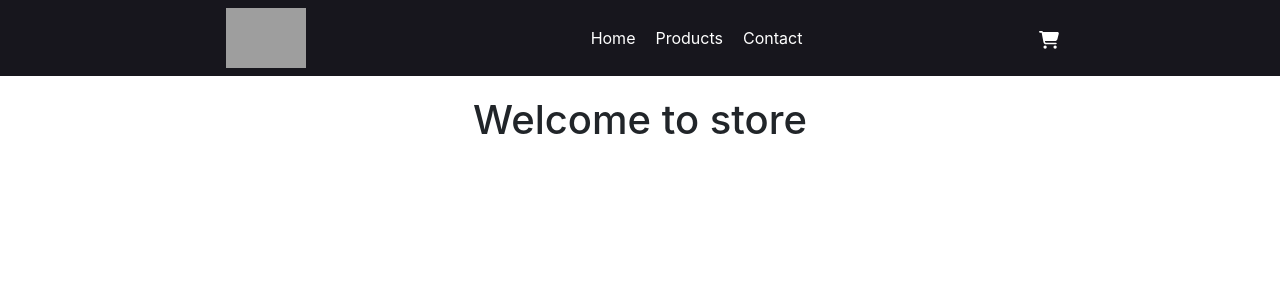
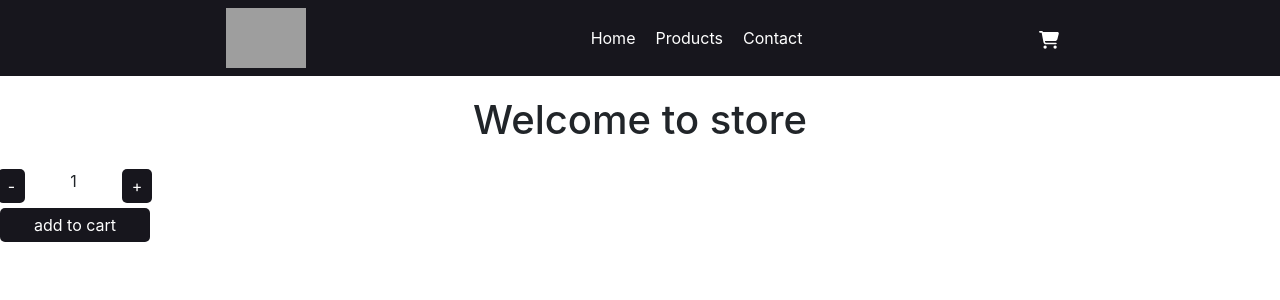
Before and after one commit to KennyAlmeida/Ecommerce-React, a React (Create React App) app in the folder ecommerce/: page / in a window 1280 px wide. Shown: the top 300 px of the page. Built offline with nearby package versions, Linux system fonts and the light colour scheme; grey boxes are pictures that could not be loaded.

Commit message:
ItemCount.js

```diff
--- a/ecommerce/src/App.css
+++ b/ecommerce/src/App.css
@@ -50,3 +50,31 @@
 .txt-center{
   text-align: center;
 }
+
+.itemCount{
+  width: 150px;
+  display: flex;
+  justify-content: space-between;
+  flex-direction: column;
+}
+
+.itemCount button{
+  background-color: #17161d;
+  color: #fff;
+  border: none;
+  padding: 5px 10px;
+  border-radius: 5px;
+}
+
+.itemCount__counter{
+  display: flex;
+  justify-content: center;
+}
+
+.itemCount__counter button{
+  margin: 5px 0;
+}
+
+.itemCount__counter span{
+  padding: 5px 45px;
+}
--- a/ecommerce/src/App.js
+++ b/ecommerce/src/App.js
@@ -2,12 +2,15 @@ import './App.css';
 import { Fragment } from 'react';
 import NavBar from './components/header/NavBar.js';
 import ItemListContainer from './components/ItemListContainer.js';
+import ItemCount from './components/ItemCount.js';
 
 function App() {
   return (
     <>
       <NavBar/>
       <ItemListContainer titulo="Welcome to store"/>
+      <ItemCount stock="5" initial="1"/>
+
     </>
   );
 }
--- /dev/null
+++ b/ecommerce/src/components/ItemCount.js
@@ -0,0 +1,31 @@
+import React, { useState } from 'react'
+
+function ItemCount({ stock, initial, onAdd }) {
+  const [count, setCount] = useState(initial)
+
+
+  const handleAdd = () => {
+    if (count < stock) {
+      setCount(Number(count) + 1)
+    }
+  }
+
+  const handleRemove = () => {
+    if (count > 1) {
+      setCount(count - 1)
+    }
+  }
+
+  return (
+    <div className="itemCount">
+      <div className="itemCount__counter">
+        <button onClick={handleRemove}>-</button>
+        <span>{count}</span>
+        <button onClick={handleAdd}>+</button><br/>
+      </div>
+      <button onClick={() => onAdd(count)}>add to cart</button>
+    </div>
+  )
+}
+
+export default ItemCount
```
